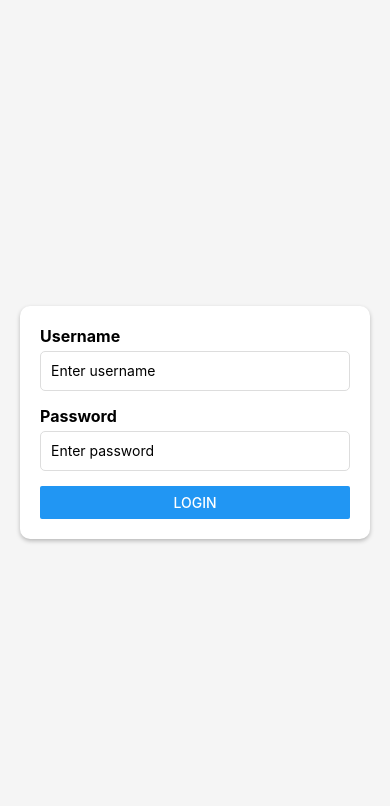
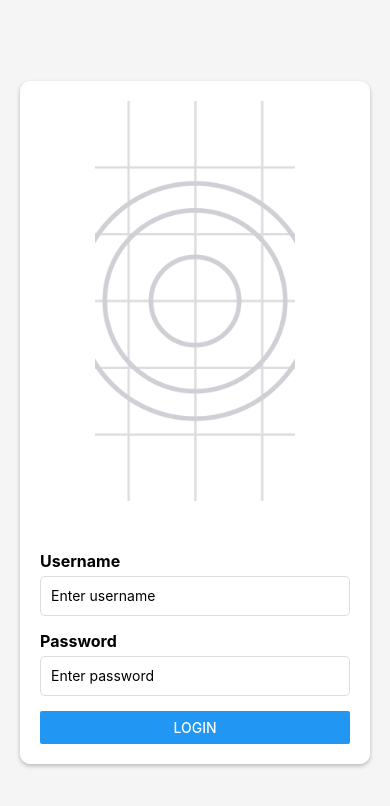
Before and after one commit to hAI-FA001/React-Native--Learn, a React Native app in the folder Forms/: screen / in a window 390 px wide. Shown: the top 806 px of the page. Built offline with nearby package versions, Linux system fonts and the light colour scheme.

Commit message:
KeyboardAvoidingView + behavior=padding + platform-specific offset for iOS

```diff
--- a/Forms/App.js
+++ b/Forms/App.js
@@ -1,13 +1,30 @@
 import { useState } from 'react'
-import { StyleSheet, Text, View, TextInput, Button } from 'react-native'
+import {
+  StyleSheet,
+  Text,
+  View,
+  TextInput,
+  Button,
+  Image,
+  KeyboardAvoidingView,
+  Platform,
+} from 'react-native'
 
 export default function App() {
   const [username, setUsername] = useState('')
   const [password, setPassword] = useState('')
 
   return (
-    <View style={styles.container}>
+    <KeyboardAvoidingView
+      style={styles.container}
+      behavior="padding"
+      keyboardVerticalOffset={Platform.OS === 'android' ? 0 : 100}
+    >
       <View style={styles.form}>
+        <Image
+          source={require('./assets/adaptive-icon.png')}
+          style={styles.image}
+        />
         <Text style={styles.label}>Username</Text>
         <TextInput
           style={styles.input}
@@ -27,7 +44,7 @@ export default function App() {
 
         <Button title="Login" onPress={() => {}} />
       </View>
-    </View>
+    </KeyboardAvoidingView>
   )
 }
 
@@ -64,4 +81,11 @@ const styles = StyleSheet.create({
     padding: 10,
     borderRadius: 5,
   },
+
+  image: {
+    width: 200,
+    height: 400,
+    alignSelf: 'center',
+    marginBottom: 50,
+  },
 })
```
